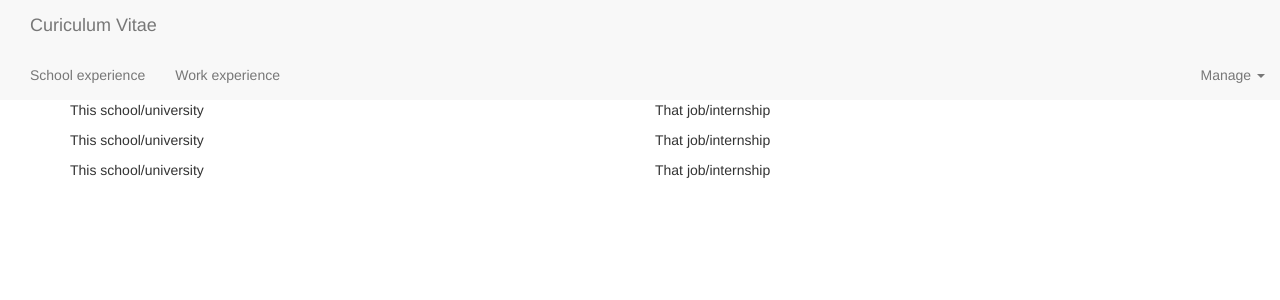
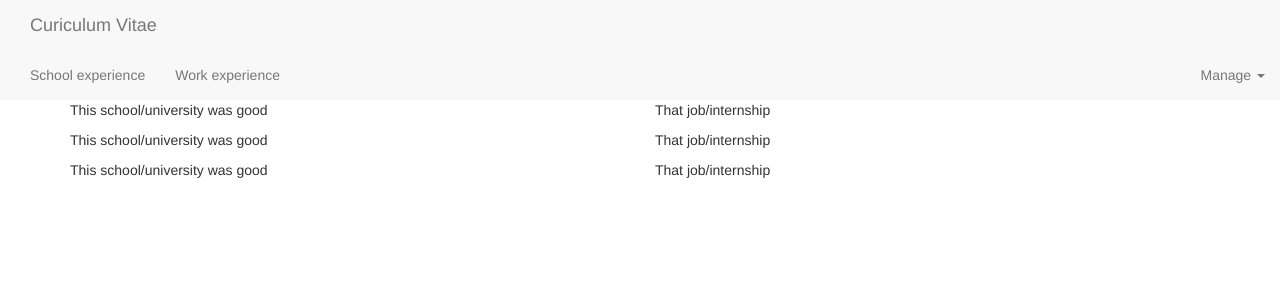
Before and after one commit to nicohdg/nicohdg.github.io, an Angular app: page / in a window 1280 px wide. Shown: the top 300 px of the page. Built offline with nearby package versions, Linux system fonts and the light colour scheme.

Commit message:
Updated the school app for a test

```diff
--- a/src/app/school-experience/school/school.component.html
+++ b/src/app/school-experience/school/school.component.html
@@ -1 +1 @@
-<p>This school/university</p>
+<p>This school/university was good</p>
```
Also changed, not shown: 1 other file (tests, documents, lock files or other folders).
